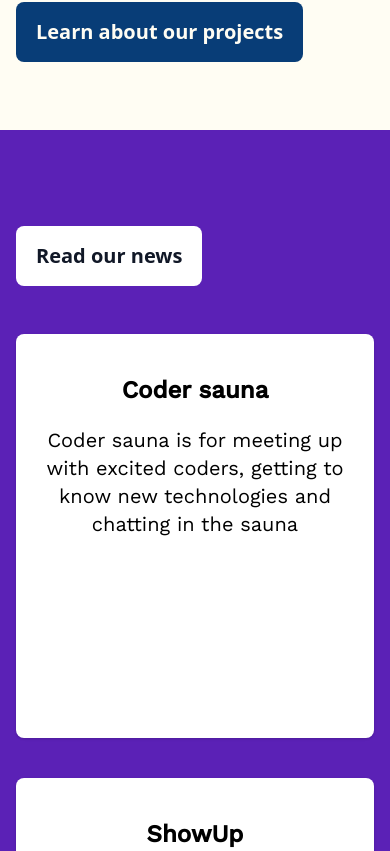
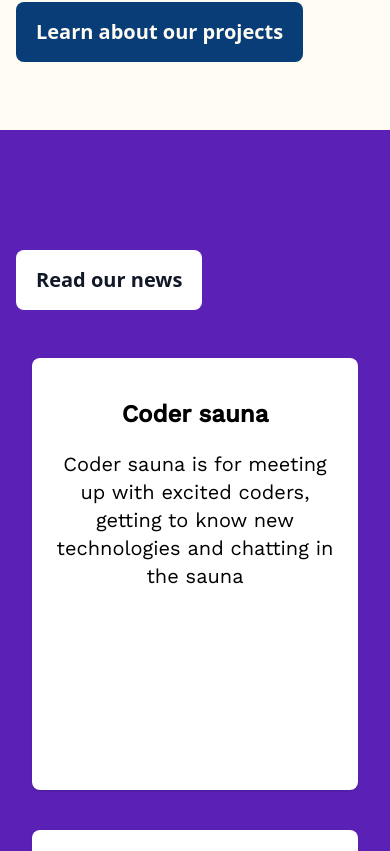
Before and after one commit to TampereES/website-2022, a Next.js app: page / in a window 390 px wide. Shown: the part 473-1324 px from the top of the page. Built offline with nearby package versions, Linux system fonts and the light colour scheme; what @tailwindcss/typography would draw is missing.

Commit message:
fixed layout responsiveness

```diff
--- a/src/pages/index.js
+++ b/src/pages/index.js
@@ -16,7 +16,7 @@ const HomePage = ({ content, news }) => {
         </div>
 
         <div className="section">
-          <div className="max-w-2xl text-center xl:text-left mx-auto xl:mx-0">
+          <div className="max-w-2xl text-center text-left xl:mx-0">
             <h1 className="h1 mb-8" id="home-header-title">
               {content.header__title}
             </h1>
@@ -36,7 +36,7 @@ const HomePage = ({ content, news }) => {
         </div>
       </div>
 
-      <div className="bg-purple-800 pt-14 md:pt-20 pb-28 md:pb-36">
+      <div className="bg-purple-800 pt-14 pt-20 pb-28 pb-36">
         <div className="section">
           <div className="max-w-2xl text-white">
             <h2 className="h1 mb-8">{content.events__title}</h2>
@@ -52,6 +52,7 @@ const HomePage = ({ content, news }) => {
               </a>
             </Link>
           </div>
+          <div className="section">
 
             <div className="relative">
               <div className="max-w-4xl">
@@ -63,6 +64,7 @@ const HomePage = ({ content, news }) => {
                       <div className="py-20" />
                     </div>
                   })}
+                </div>
               </div>
             </div>
           </div>
--- a/src/pages/projects.js
+++ b/src/pages/projects.js
@@ -33,8 +33,8 @@ const ProjectItem = ({ project }) => {
         }
       }
     >
-      <h2 className=" h2 mb-20 md:mb-28">{project.title}</h2>
-      <p className=" lead font-medium">{project.description}</p>
+      <h2 className="h2 mb-20 md:mb-28">{project.title}</h2>
+      <p className="lead font-medium">{project.description}</p>
     </div>
   )
 }
```
Also changed, not shown: public/robots.txt (deleted). Lines whose indentation alone changed are shown as unchanged.
